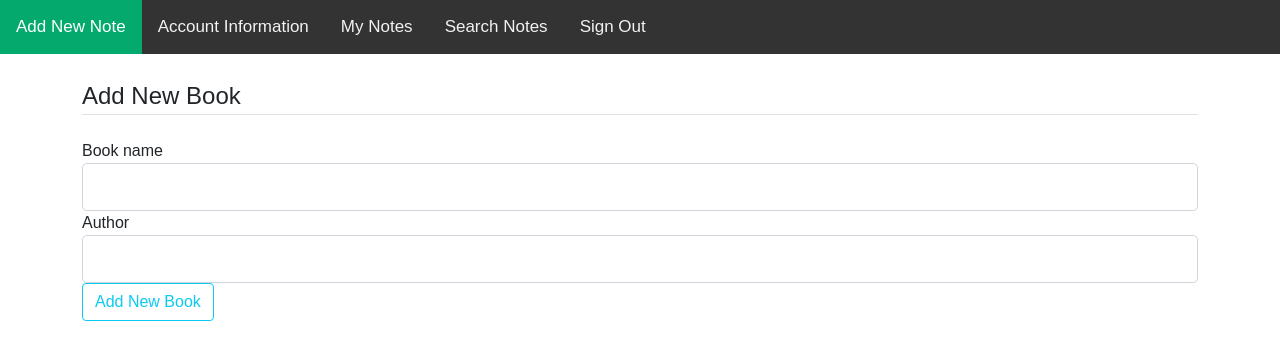
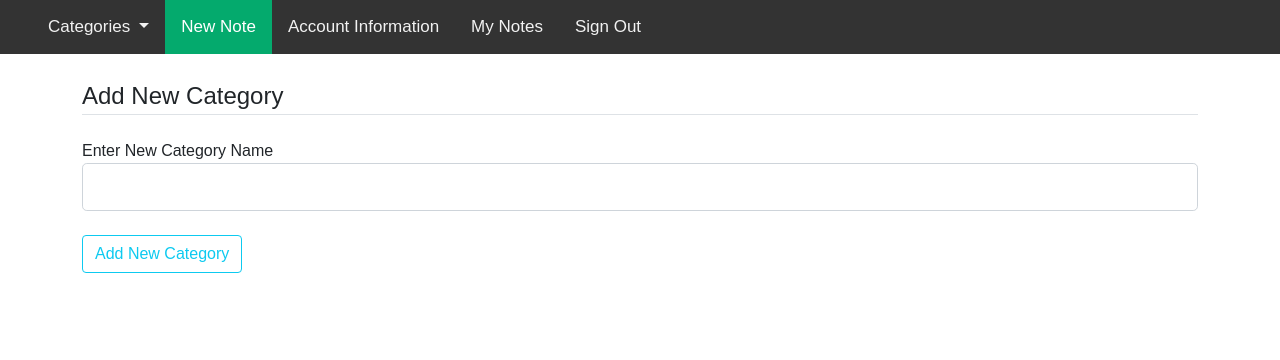
Before and after one commit to Raimis707/Notes, a Flask app: page /add_new_book in a window 1280 px wide. Shown: the top 360 px of the page. Run offline with Flask 2, Linux system fonts and the light colour scheme; a user stored in the database is signed in; data comes from the database, SQL or seed files in the repository; both versions use the stored data as it was after the commit; some libraries are stand-ins or nearby versions.

Commit message:
Juodraštis ver.2

```diff
--- a/forms.py
+++ b/forms.py
@@ -20,9 +20,7 @@ def books_query():
 
 class AddNewBookForm(FlaskForm):
     book_name = StringField('Book name', [DataRequired()])
-    author = QuerySelectField(query_factory=author_query, allow_blank=True, get_label="name",
-                              get_pk=lambda obj: str(obj))
-    submit = SubmitField('Add New Book')
+    submit = SubmitField('Add New Category')
 
     def validate_book_name(self, book_name):
         books = main.Books.query.filter_by(book_name=self.book_name.data).first()
@@ -68,9 +66,3 @@ class UpdateAccountInformationForm(FlaskForm):
             user = main.User.query.filter_by(email_address=self.email_address.data).first()
             if user:
                 raise ValidationError('Email already exists. Sign in or use another email address.')
-
-
-# Create A Search Form
-class SearchForm(FlaskForm):
-    searched = StringField("Searched", validators=[DataRequired()])
-    submit = SubmitField("Submit")
--- a/main.py
+++ b/main.py
@@ -96,6 +96,8 @@ class Review(db.Model):
     user_id = db.Column(db.Integer, db.ForeignKey('user.id'), nullable=False)
     user = db.relationship("User")
     books_id = db.Column(db.Integer, db.ForeignKey('books.id'))
+    book_name = db.relationship("Books")
+
 
     def __repr__(self):
         return f'<Review "{self.content[:20]}...">'
@@ -125,14 +127,24 @@ def home():
     return render_template('home.html', reviews=reviews, form=form)
 
 
-@app.route('/available_books', methods=['POST', 'GET'])
+# @app.route('/available_books', methods=['POST', 'GET'])
+# @login_required
+# def available_books():
+#     try:
+#         all_books = Books.query.all()
+#     except:
+#         all_books = []
+#     return render_template("available_books.html", all_books=all_books)
+
+
+@app.route('/edit_category', methods=['POST', 'GET'])
 @login_required
 def available_books():
     try:
         all_books = Books.query.all()
     except:
         all_books = []
-    return render_template("available_books.html", all_books=all_books)
+    return render_template("edit_category.html", all_books=all_books)
 
 
 @app.route('/my_books', methods=['POST', 'GET'])
@@ -227,10 +239,10 @@ def update_account_information():
 def add_new_book():
     form = forms.AddNewBookForm()
     if form.validate_on_submit():
-        add_new_book = Books(book_name=form.book_name.data, author_id=form.author.data.id)
+        add_new_book = Books(book_name=form.book_name.data)
         db.session.add(add_new_book)
         db.session.commit()
-        flash('Success, new book added')
+        flash('Success, new category added')
         return redirect(url_for('add_new_book'))
     return render_template('add_new_book.html', form=form)
 
@@ -271,25 +283,44 @@ def delete_review(id):
         return render_template("read_review.html", review=review)
 
 
+@app.route('/review/edit/<int:id>', methods=['GET', 'POST'])
+@login_required
+def edit_review(id):
+    review = Review.query.get_or_404(id)
+    form = forms.AddNewReviewForm()
+    if form.validate_on_submit():
+        review.book_name = form.book_name.data
+        review.content = form.content.data
+        db.session.add(review)
+        db.session.commit()
+        flash("Note Has Been Updated!")
+        return redirect(url_for('read_review', id=review.id))
+
+    else:
+        form.book_name.data = review.books_id
+        form.content.data = review.content
+        return render_template('edit_review.html', form=form)
+
+
+    # review = Review.query.get_or_404(id)
+    # form = forms.AddNewReviewForm()
+    # if request.method == 'GET':
+    #     form.book_name.data = review.books_id
+    #     form.content.data = review.content
+    # if form.validate_on_submit():
+    #     review.book_name = form.book_name.data
+    #     review.content = form.content.data
+    #     db.session.add(review)
+    #     db.session.commit()
+    #     flash('Note information updated', 'success')
+    # return render_template('edit_review.html', form=form)
+
+
 @app.route('/<int:books_id>/')
 def book(books_id):
     book = Books.query.get_or_404(books_id)
     return render_template('book.html', books=book)
 
 
-# Create Search Function
-@app.route('/search', methods=['GET', 'POST'])
-def search():
-    form = forms.SearchForm()
-    review = Review.query
-    if form.validate_on_submit():
-        # Get data from submitted form
-        review.searched = form.searched.data
-        # Query the Database
-        review = review.filter(Review.content.like('%' + review.searched + '%'))
-        # review = review.order_by(Review.title).all()
-    return render_template("search.html", form=form, searched=review.searched, review=review)
-
-
 if __name__ == '__main__':
     app.run(debug=True)
--- a/templates/add_new_book.html
+++ b/templates/add_new_book.html
@@ -4,9 +4,10 @@
     <form method="POST" action="">
         {{ form.hidden_tag() }}
         <fieldset class="form-group">
-            <legend class="border-bottom mb-4">Add New Book</legend>
+            <legend class="border-bottom mb-4">Add New Category</legend>
             <div class="form-group">
-                {{ form.book_name.label(class="form-control-label") }}
+                <a>Enter New Category Name</a>
+<!--                {{ form.book_name.label(class="form-control-label") }}-->
                 {% if form.book_name.errors %}
                 {{ form.book_name(class="form-control form-control-lg is-invalid") }}
                 <div class="invalid-feedback">
@@ -18,19 +19,7 @@
                 {{ form.book_name(class="form-control form-control-lg") }}
                 {% endif %}
             </div>
-            <div class="form-group">
-                {{ form.author.label(class="form-control-label") }}
-                {% if form.author.errors %}
-                {{ form.author(class="form-control form-control-lg is-invalid") }}
-                <div class="invalid-feedback">
-                    {% for error in form.author.errors %}
-                    <span>{{ error }}</span>
-                    {% endfor %}
-                </div>
-                {% else %}
-                {{ form.author(class="form-control form-control-lg") }}
-                {% endif %}
-            </div>
+            </br>
         </fieldset>
         <div class="form-group">
             {{ form.submit(class="btn btn-outline-info") }}
--- a/templates/base.html
+++ b/templates/base.html
@@ -10,6 +10,9 @@
     <link href="https://cdn.jsdelivr.net/npm/bootstrap@5.0.2/dist/css/bootstrap.min.css" rel="stylesheet"
           integrity="sha384-EVSTQN3/azprG1Anm3QDgpJLIm9Nao0Yz1ztcQTwFspd3yD65VohhpuuCOmLASjC" crossorigin="anonymous">
     <script src="https://ajax.googleapis.com/ajax/libs/jquery/3.6.0/jquery.min.js"></script>
+    <script src="https://cdn.jsdelivr.net/npm/jquery@3.6.0/dist/jquery.slim.min.js"></script>
+    <script src="https://cdn.jsdelivr.net/npm/popper.js@1.16.1/dist/umd/popper.min.js"></script>
+    <script src="https://cdn.jsdelivr.net/npm/bootstrap@4.6.1/dist/js/bootstrap.bundle.min.js"></script>
     <title>Mini Library!</title>
     <style>
         body {
@@ -70,24 +73,40 @@
     </style>
 </head>
 <body>
+
 <div class="topnav" id="myTopnav">
+    <ul>
 <!--  <a class="nav-link active" aria-current="page" href="{{ url_for('home') }}">Home</a>-->
 <!--  <a class="nav-link" href="{{ url_for('available_books') }}">Available Books</a>-->
    {% if current_user.is_authenticated %}
-<!--  <a class="nav-link" href="{{ url_for('add_new_book') }}">Add New Book</a>-->
-  <a class="nav-link active" href="{{ url_for('review') }}">Add New Note</a>
+<!--  <a class="nav-link" href="{{ url_for('add_new_book') }}">Add New Category</a>-->
+    <a class="nav-link dropdown-toggle" href="#" id="navbarDropdown" role="button" data-toggle="dropdown" aria-haspopup="true" aria-expanded="false">
+          Categories
+        </a>
+        <div class="dropdown-menu" aria-labelledby="navbarDropdown">
+          <a class="dropdown-item text-dark" href="{{ url_for('add_new_book') }}">Add New Category</a>
+          <a class="dropdown-item text-dark" href="{{ url_for('available_books') }}">Edit Category</a>
+          <div class="dropdown-divider"></div>
+          <a class="dropdown-item text-danger" href="#">Delete category</a>
+        </div>
+  <a class="nav-link active" href="{{ url_for('review') }}">New Note</a>
   <a class="nav-link" href="{{ url_for('update_account_information') }}">Account Information</a>
   <a class="nav-link" href="{{ url_for('read_review') }}">My Notes</a>
 <!--  <a class="nav-link" href="{{ url_for('my_books') }}">My Books</a>-->
-  <a class="nav-link" href="{{ url_for('search') }}">Search Notes</a>
   <a class="nav-link" href="{{ url_for('sign_out') }}">Sign Out</a>
+
    {% else %}
   <a class="nav-link" href="{{ url_for('sign_up') }}">Sign Up</a>
   <a class="nav-link" href="{{ url_for('sign_in') }}">Sign In</a>
    {% endif %}
+
+    </ul>
+
+
   <a href="javascript:void(0);" class="icon" onclick="myFunction()">
     <i class="fa fa-bars"></i>
   </a>
+
 </div>
 
 <div class="container">
--- a/templates/home.html
+++ b/templates/home.html
@@ -52,5 +52,6 @@
         </div>
     </form>
 </div>
+    </div>
 
 {% endblock %}
```
Also changed, not shown: templates/add_new_review.html (+9 -4 lines), templates/edit_category.html (added, +26 -0 lines), templates/edit_review.html (added, +47 -0 lines), templates/read_review.html (+9 -5 lines), templates/search.html (deleted, +0 -36 lines), data.sqlite.
